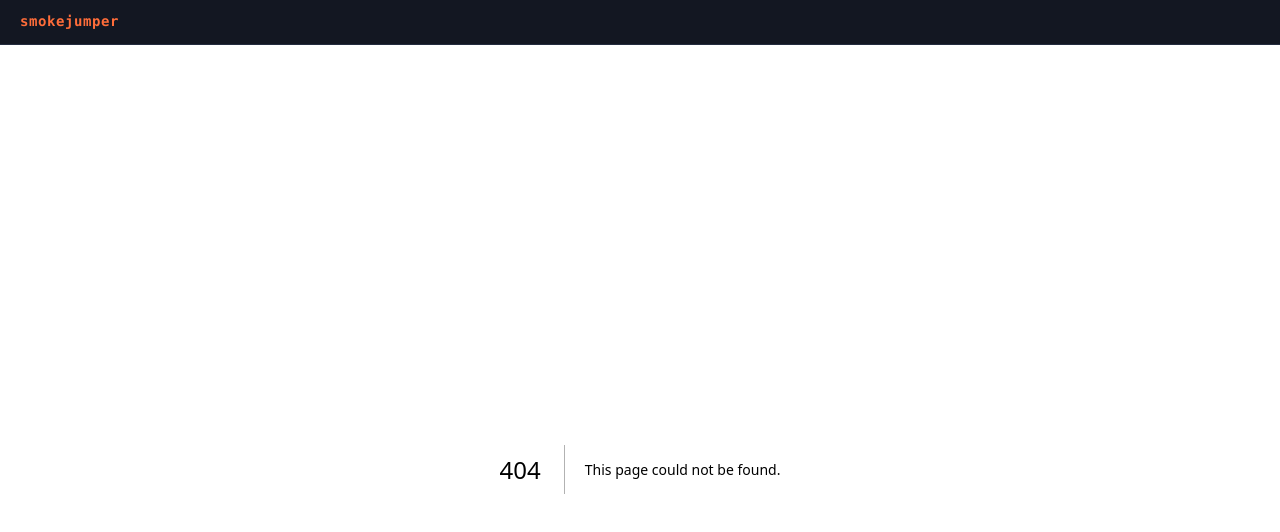
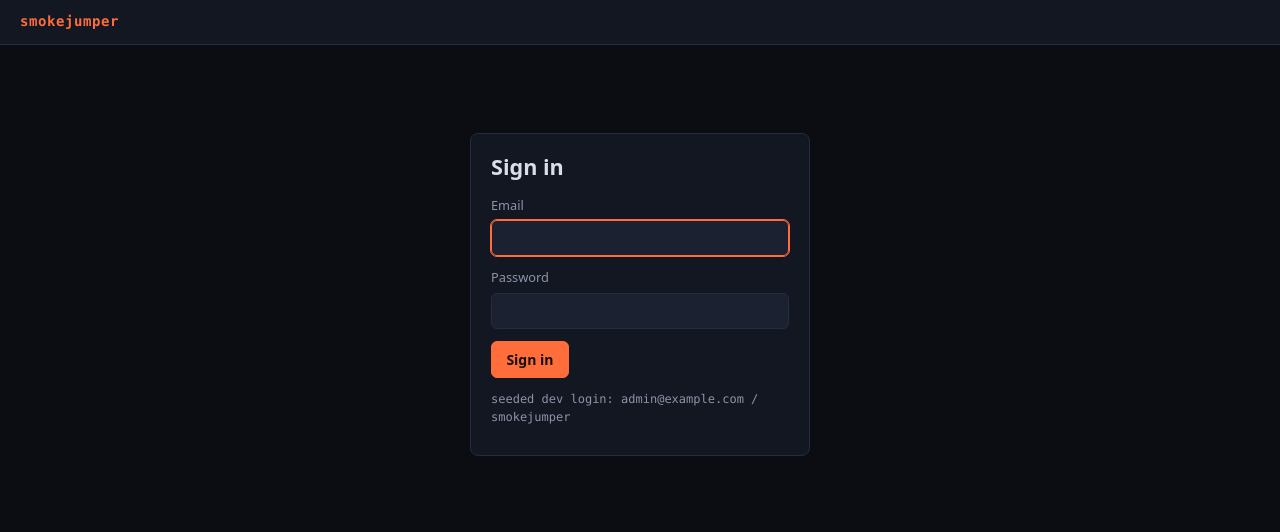
Before and after one commit to artinrexhepii/smokejumper, a Next.js app in the folder apps/dashboard/: page /login in a window 1280 px wide. Before the commit this address had no page. Shown: the top 532 px of the page. Built offline with nearby package versions, Linux system fonts and the light colour scheme; no server answers.

Commit message:
add login and session guard

```diff
--- a/apps/dashboard/src/app/layout.tsx
+++ b/apps/dashboard/src/app/layout.tsx
@@ -1,5 +1,6 @@
 import type { Metadata } from 'next'
 import type { ReactNode } from 'react'
+import { NavBar } from '../components/NavBar'
 import './globals.css'
 
 export const metadata: Metadata = {
@@ -11,9 +12,7 @@ export default function RootLayout({ children }: { children: ReactNode }) {
   return (
     <html lang="en">
       <body>
-        <header className="nav">
-          <span className="nav-brand">smokejumper</span>
-        </header>
+        <NavBar />
         <main className="container">{children}</main>
       </body>
     </html>
--- /dev/null
+++ b/apps/dashboard/src/app/login/page.tsx
@@ -0,0 +1,66 @@
+'use client'
+
+import { useState, type FormEvent } from 'react'
+import { useRouter } from 'next/navigation'
+import { ApiError, login } from '../../lib/api'
+
+export default function LoginPage() {
+  const router = useRouter()
+  const [email, setEmail] = useState('')
+  const [password, setPassword] = useState('')
+  const [error, setError] = useState<string | null>(null)
+  const [pending, setPending] = useState(false)
+
+  async function onSubmit(e: FormEvent) {
+    e.preventDefault()
+    setPending(true)
+    setError(null)
+    try {
+      await login(email, password)
+      router.push('/')
+    } catch (err) {
+      setError(
+        err instanceof ApiError && err.status === 401
+          ? 'Invalid email or password.'
+          : 'Could not reach the Smokejumper server.',
+      )
+      setPending(false)
+    }
+  }
+
+  return (
+    <div className="login-wrap">
+      <form className="card login-card" onSubmit={onSubmit}>
+        <h1>Sign in</h1>
+        <label>
+          Email
+          <input
+            type="email"
+            value={email}
+            onChange={(e) => setEmail(e.target.value)}
+            autoFocus
+            required
+          />
+        </label>
+        <label>
+          Password
+          <input
+            type="password"
+            value={password}
+            onChange={(e) => setPassword(e.target.value)}
+            required
+          />
+        </label>
+        {error ? (
+          <p className="error-text" role="alert">
+            {error}
+          </p>
+        ) : null}
+        <button className="btn btn-accent" type="submit" disabled={pending}>
+          {pending ? 'Signing in…' : 'Sign in'}
+        </button>
+        <p className="hint">seeded dev login: admin@example.com / smokejumper</p>
+      </form>
+    </div>
+  )
+}
--- /dev/null
+++ b/apps/dashboard/src/components/NavBar.tsx
@@ -0,0 +1,30 @@
+'use client'
+
+import Link from 'next/link'
+import { usePathname, useRouter } from 'next/navigation'
+import { logout } from '../lib/api'
+
+export function NavBar() {
+  const pathname = usePathname()
+  const router = useRouter()
+
+  async function onLogout() {
+    try {
+      await logout()
+    } catch {}
+    router.push('/login')
+  }
+
+  return (
+    <header className="nav">
+      <Link href="/" className="nav-brand">
+        smokejumper
+      </Link>
+      {pathname === '/login' ? null : (
+        <button type="button" className="btn btn-ghost" onClick={onLogout}>
+          log out
+        </button>
+      )}
+    </header>
+  )
+}
```
Also changed, not shown: apps/dashboard/src/lib/useSession.ts (added, +37 -0 lines), 1 other file (tests, documents, lock files or other folders).
